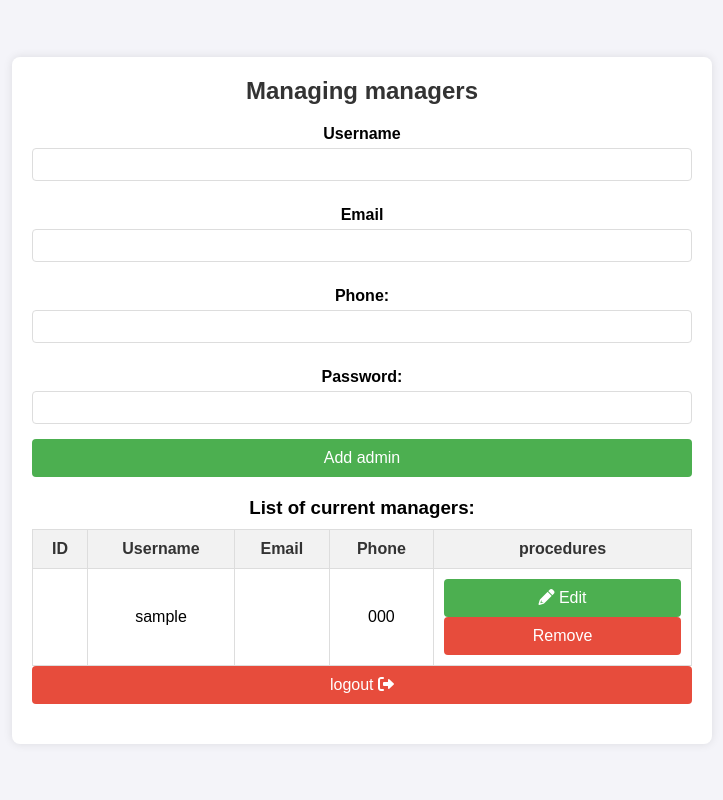
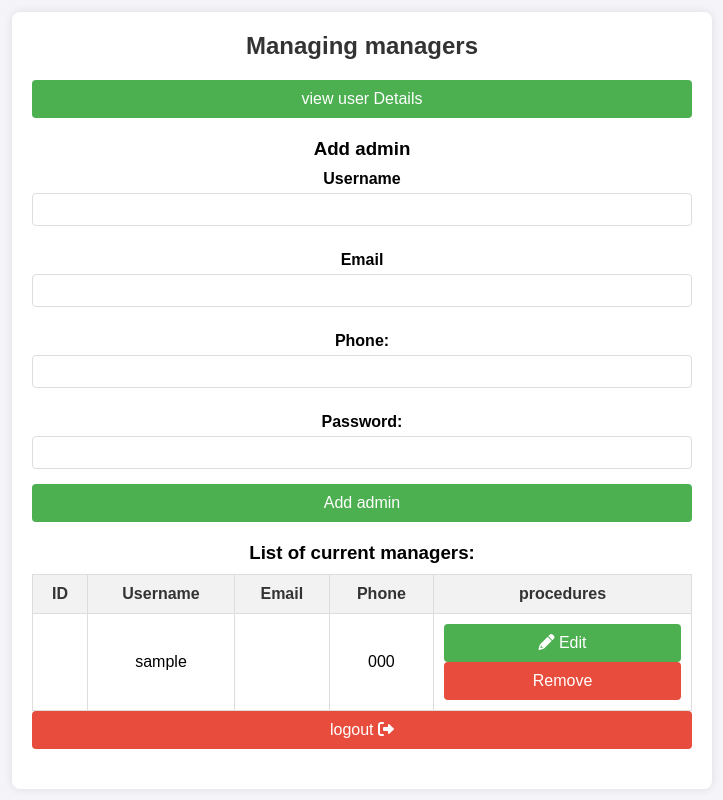
Before and after one commit to karaki7776/naturalgardennnn, a PHP site: page /admin-mangment.php in a window 1280 px wide. Shown: the whole page, without its empty margins (278-1001 px from the left). Run offline with PHP 8.4, Linux system fonts and the light colour scheme; the visitor is signed in with stand-in values (Sample User, id 1); tables that the repository leaves empty or names only in its code hold one stand-in row (values such as "Sample post"); data that the repository does not hold is empty; some libraries are stand-ins or nearby versions.

Commit message:
Update admin-mangment.php

```diff
--- a/admin-mangment.php
+++ b/admin-mangment.php
@@ -1,21 +1,27 @@
 <?php
 session_start();
-include 'config.php'; // تأكد من تضمين ملف الاتصال بقاعدة البيانات
+include 'config.php';
 
-// التحقق من أن المستخدم هو super admin
-if (!isset($_SESSION['user_role']) || $_SESSION['user_role'] !== 'super admin') {
+
+
+
+
+
+if (!isset($_SESSION['role']) || $_SESSION['role'] !== 'super admin') {
+
     header("Location: login-superadmin.php");
     exit();
 }
 
-// إضافة مدير جديد
+
+
 if (isset($_POST['add_admin'])) {
     $username = $_POST['username'];
     $email = $_POST['email'];
     $password = $_POST['password'];
-    $phone = $_POST['phone']; // إضافة رقم الهاتف
+    $phone = $_POST['phone'];
 
-    // تأكد من تشفير كلمة المرور
+
     $hashed_password = password_hash($password, PASSWORD_DEFAULT);
 
     // التحقق من وجود البريد الإلكتروني بالفعل
@@ -60,6 +66,11 @@ if (isset($_POST['logout'])) {
     header("Location: login-superadmin.php");
     exit();
 }
+
+
+        $_SESSION['role'] = 'super admin';
+
+
 ?>
 
 <!DOCTYPE html>
@@ -88,7 +99,11 @@ if (isset($_POST['logout'])) {
             <div class="success-message"><?php echo $success_message; ?></div>
         <?php endif; ?>
 
-        <!-- نموذج إضافة مدير جديد -->
+        <form method="get" action="all-users.php">
+    <button type="submit">view user Details</button>
+</form>
+
+<h3>Add admin</h3>
         <form method="post" action="">
             <label>Username</label>
             <input type="text" name="username" required>
@@ -119,12 +134,13 @@ if (isset($_POST['logout'])) {
                     <td><?php echo $admin['CustomerID']; ?></td>
                     <td><?php echo $admin['username']; ?></td>
                     <td><?php echo $admin['Email']; ?></td>
-                    <td><?php echo $admin['phone']; ?></td> <!-- عرض رقم الهاتف -->
+                    <td><?php echo $admin['phone']; ?></td>
                     <td>
-                        <form method="post" action="edit-admin.php"> <!-- افترض أن لديك صفحة edit_admin.php -->
-                            <input type="hidden" name="admin_id" value="<?php echo $admin['CustomerID']; ?>">
-                            <button type="submit" name="edit_admin"><i class='fa fa-pencil'></i> Edit</button>
-                        </form>
+                    <form method="get" action="edit-admin.php">
+    <input type="hidden" name="admin_id" value="<?php echo $admin['CustomerID']; ?>">
+    <button type="submit"><i class='fa fa-pencil'></i> Edit</button>
+</form>
+
                         <form method="post" action="">
                             <input type="hidden" name="admin_id" value="<?php echo $admin['CustomerID']; ?>">
                             <button type="submit" name="delete_admin">Remove</button>
```
